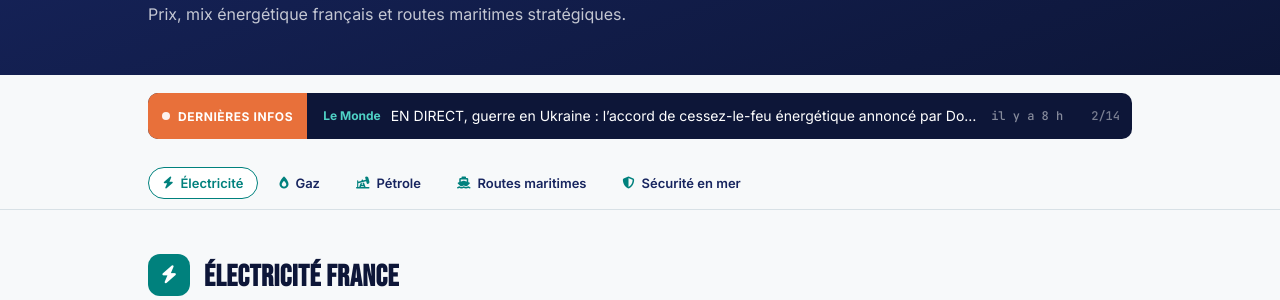
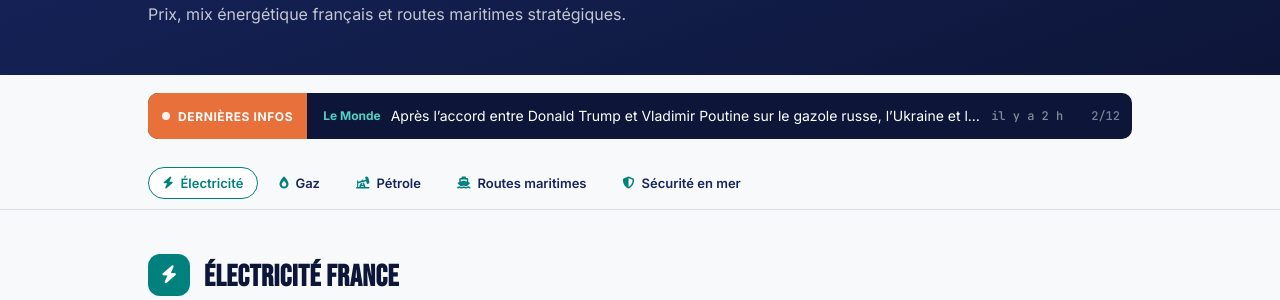
Before and after one commit to InsideEnergyMarkets/Inside-Energy-Markets, a Jekyll site: the page built from marches/index.html, in a window 1280 px wide and 900 px high. Shown: the part 250-550 px from the top of the window. Built offline with Jekyll 4.4.1, drawn with Linux system fonts in a browser that asks for light colours.

```diff
--- a/_data/incidents.json
+++ b/_data/incidents.json
@@ -1,5 +1,5 @@
 {
- "updated_at": "2026-10-11T23:52:39+00:00",
+ "updated_at": "2026-10-12T06:22:40+00:00",
  "stats": {
   "total_30d": 31,
   "attacks_30d": 26,
--- a/_data/news.json
+++ b/_data/news.json
@@ -1,33 +1,26 @@
 {
- "updated_at": "2026-10-11T23:52:39+00:00",
+ "updated_at": "2026-10-12T06:22:40+00:00",
  "items": [
+  {
+   "title": "Le commissaire européen au climat compte sur le « made in Europe » et le nucléaire pour réduire les émissions de carbone",
+   "url": "https://www.lemonde.fr/economie/article/2026/10/12/le-commissaire-europeen-au-climat-compte-sur-le-made-in-europe-et-le-nucleaire-pour-reduire-les-emissions-de-carbone_6792422_3234.html",
+   "source": "Le Monde",
+   "lang": "fr",
+   "date": "2026-10-12T04:00:44+00:00"
+  },
+  {
+   "title": "Après l’accord entre Donald Trump et Vladimir Poutine sur le gazole russe, l’Ukraine et l’Europe s’efforcent de maintenir la pression sur le Kremlin",
+   "url": "https://www.lemonde.fr/international/article/2026/10/12/apres-l-accord-entre-donald-trump-et-vladimir-poutine-sur-le-diesel-russe-l-ukraine-et-l-europe-s-efforcent-de-maintenir-la-pression-sur-le-kremlin_6792418_3210.html",
+   "source": "Le Monde",
+   "lang": "fr",
+   "date": "2026-10-12T04:00:08+00:00"
+  },
   {
    "title": "Trump faces growing backlash over plans to import diesel from Russia",
    "url": "https://www.bbc.co.uk/news/articles/cjn5v21py07vo?at_medium=RSS&at_campaign=rss",
    "source": "BBC",
    "lang": "en",
    "date": "2026-10-11T23:18:45+00:00"
-  },
-  {
-   "title": "EN DIRECT, guerre en Ukraine : l’accord de cessez-le-feu énergétique annoncé par Donald Trump n’a été confirmé ni par Moscou, ni par Kiev ; Volodymyr Zelensky dénonce de nouvelles frappes russes",
-   "url": "https://www.lemonde.fr/international/live/2026/10/12/en-direct-guerre-en-ukraine-l-accord-de-cessez-le-feu-energetique-annonce-par-donald-trump-n-a-ete-confirme-ni-par-moscou-ni-par-kiev-volodymyr-zelensky-denonce-de-nouvelles-frappes-russes_6791198_3210.html",
-   "source": "Le Monde",
-   "lang": "fr",
-   "date": "2026-10-11T22:29:38+00:00"
-  },
-  {
-   "title": "Republican senator says Trump diesel agreement with Russia may be illegal",
-   "url": "https://www.aljazeera.com/news/2026/10/11/republican-senator-says-trump-diesel-agreement-with-russia-may-be-illegal?traffic_source=rss",
-   "source": "Al Jazeera",
-   "lang": "en",
-   "date": "2026-10-11T19:19:50+00:00"
-  },
-  {
-   "title": "Arabie saoudite : les houthistes du Yémen revendiquent des « opérations d’envergure » contres des aéroports et des infrastructures énergétiques",
-   "url": "https://www.lemonde.fr/international/article/2026/10/11/arabie-saoudite-les-houthistes-du-yemen-revendiquent-des-operations-d-envergure-contres-des-aeroports-et-des-infrastructures-energetiques_6791939_3211.html",
-   "source": "Le Monde",
-   "lang": "fr",
-   "date": "2026-10-11T18:16:31+00:00"
   },
   {
    "title": "Trump’s deal with Putin will have little impact on US diesel prices, experts say",
@@ -91,13 +84,6 @@
    "source": "EIA",
    "lang": "en",
    "date": "2026-10-07T14:00:00+00:00"
-  },
-  {
-   "title": "La crise au Moyen-Orient, un accélérateur de la transition bas carbone",
-   "url": "https://www.connaissancedesenergies.org/la-crise-au-moyen-orient-un-accelerateur-de-la-transition-bas-carbone",
-   "source": "Connaissance des Énergies",
-   "lang": "fr",
-   "date": "2026-10-07T00:00:00+00:00"
   }
  ]
 }
--- a/_data/podcast.json
+++ b/_data/podcast.json
@@ -1,5 +1,5 @@
 {
- "updated_at": "2026-10-11T23:52:39+00:00",
+ "updated_at": "2026-10-12T06:22:40+00:00",
  "episodes": {
   "10": {
    "audio": "https://anchor.fm/s/10edf0868/podcast/play/126486789/https%3A%2F%2Fd3ctxlq1ktw2nl.cloudfront.net%2Fstaging%2F2026-8-29%2F489715b9-9275-387d-cec8-06e4f3de2244.mp3",
```
